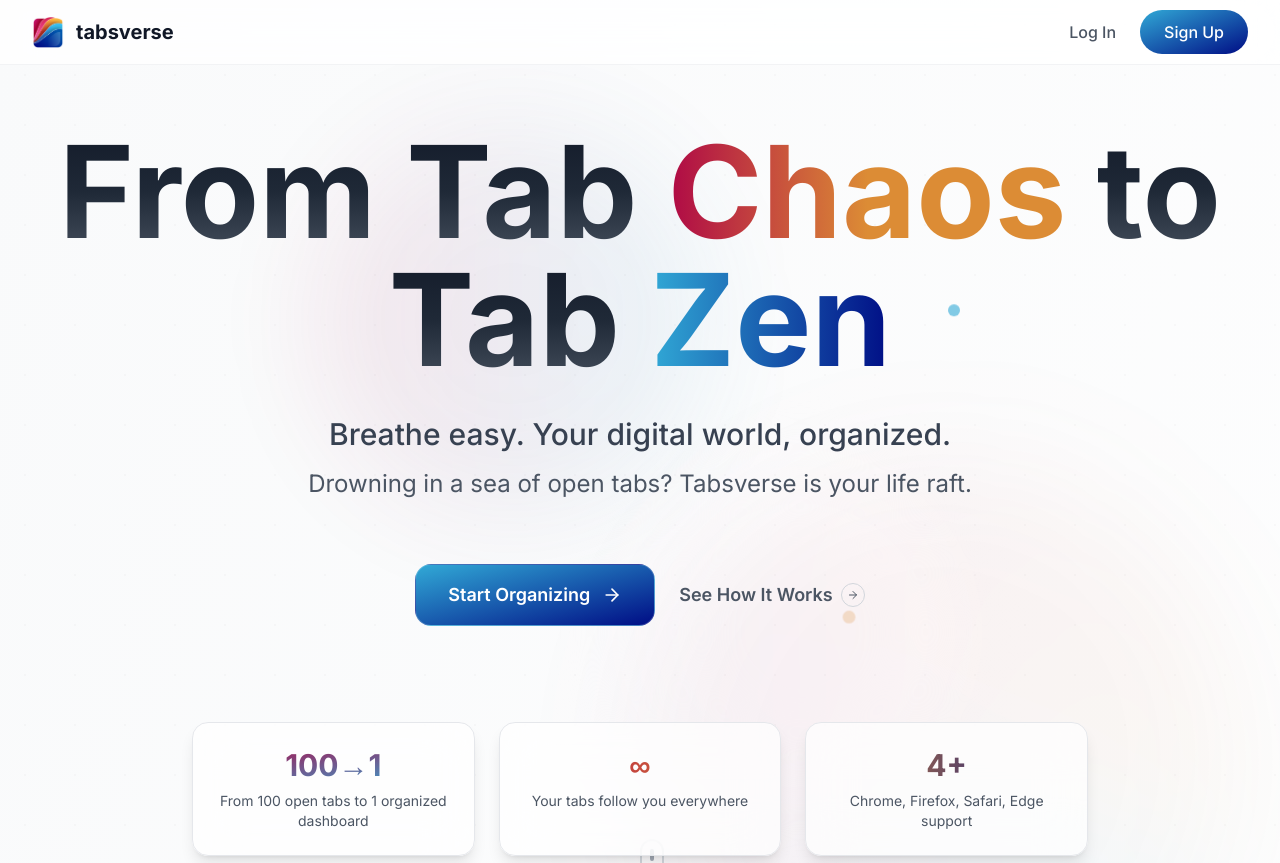
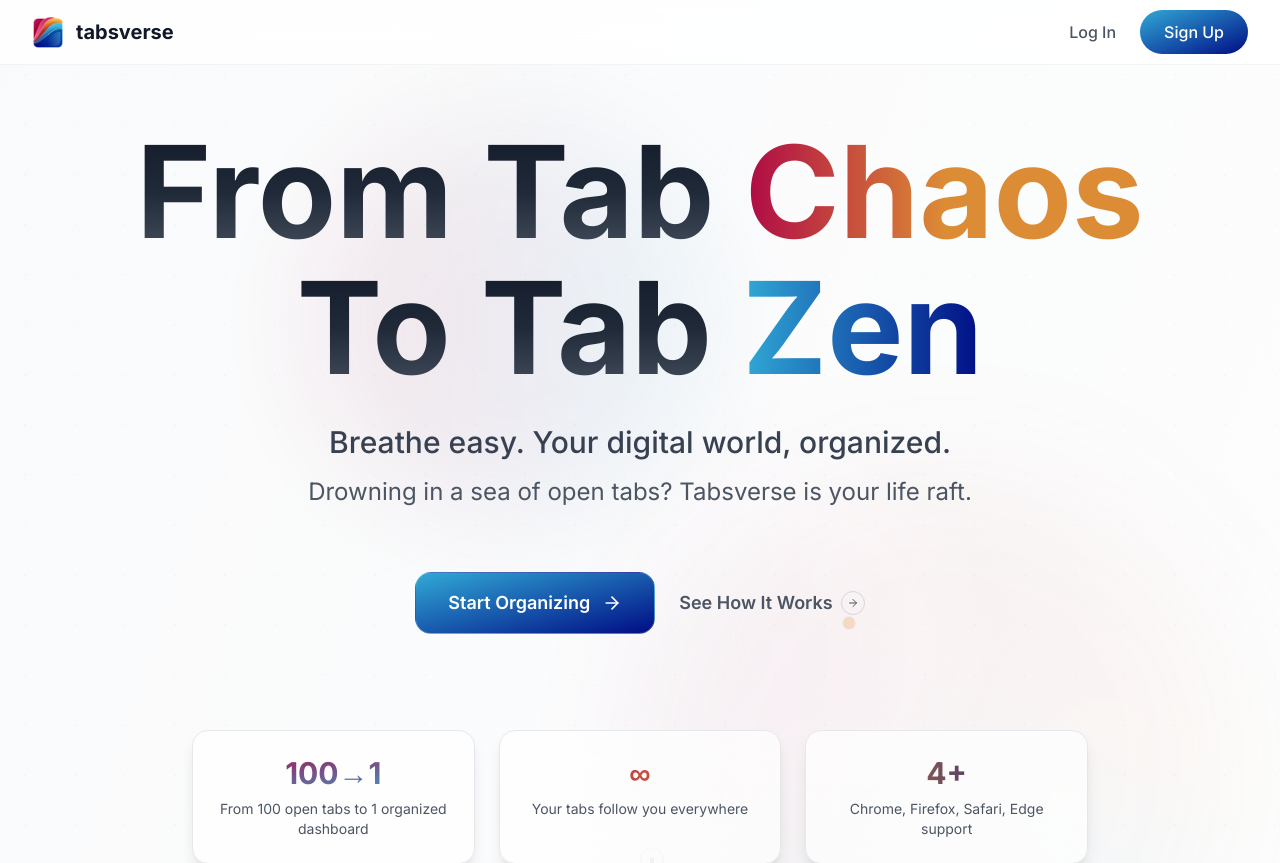
Before and after one commit to CreativeNudge/tabsverse, a Next.js app: page / in a window 1280 px wide. Shown: the top 863 px of the page. Built offline with nearby package versions, Linux system fonts and the light colour scheme.

Commit message:
done with landing page and signin/up design for now

```diff
--- a/app/page.tsx
+++ b/app/page.tsx
@@ -63,7 +63,9 @@ export default function HomePage() {
               <h1 className="text-5xl sm:text-6xl md:text-7xl lg:text-8xl xl:text-9xl font-bold leading-tight">
                 <span className="bg-gradient-to-b from-gray-900 via-gray-800 to-gray-600 bg-clip-text text-transparent">From Tab </span>
                 <span className="bg-gradient-to-r from-brand-pink via-brand-orange to-brand-orange bg-clip-text text-transparent">Chaos</span>
-                <span className="bg-gradient-to-b from-gray-900 via-gray-800 to-gray-600 bg-clip-text text-transparent"> to Tab </span>
+              </h1>
+              <h1 className="text-5xl sm:text-6xl md:text-7xl lg:text-8xl xl:text-9xl font-bold leading-tight">
+                <span className="bg-gradient-to-b from-gray-900 via-gray-800 to-gray-600 bg-clip-text text-transparent">To Tab </span>
                 <span className="bg-gradient-to-r from-brand-blue to-brand-navy bg-clip-text text-transparent">Zen</span>
               </h1>
             </div>
```
